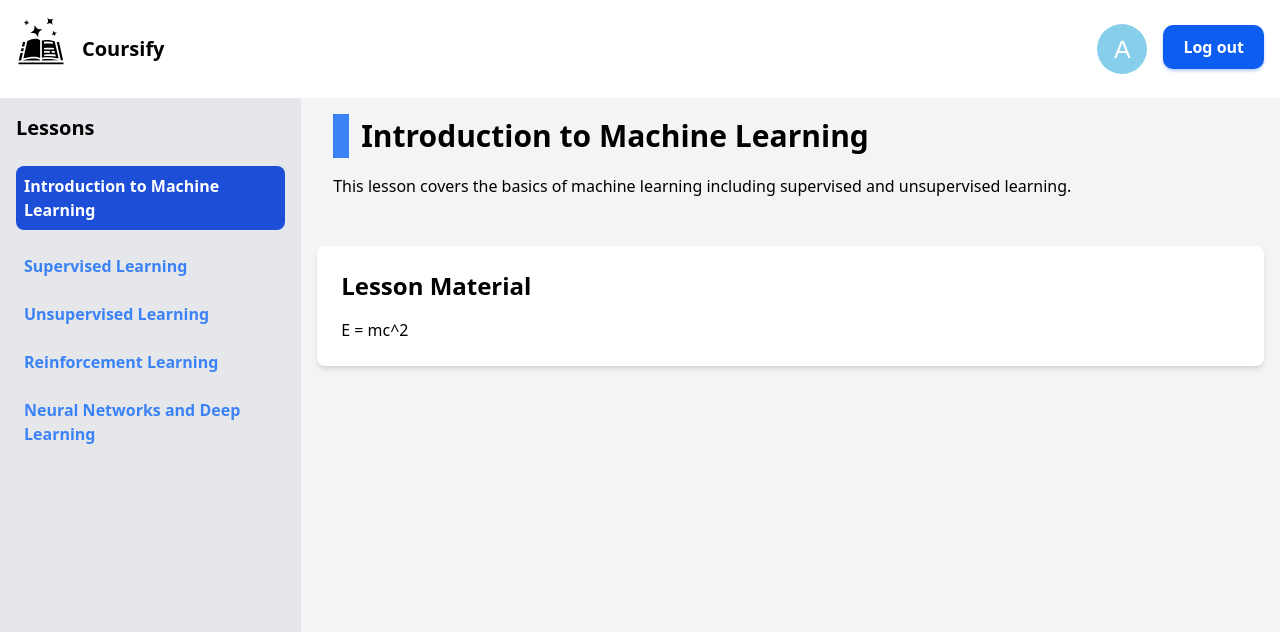
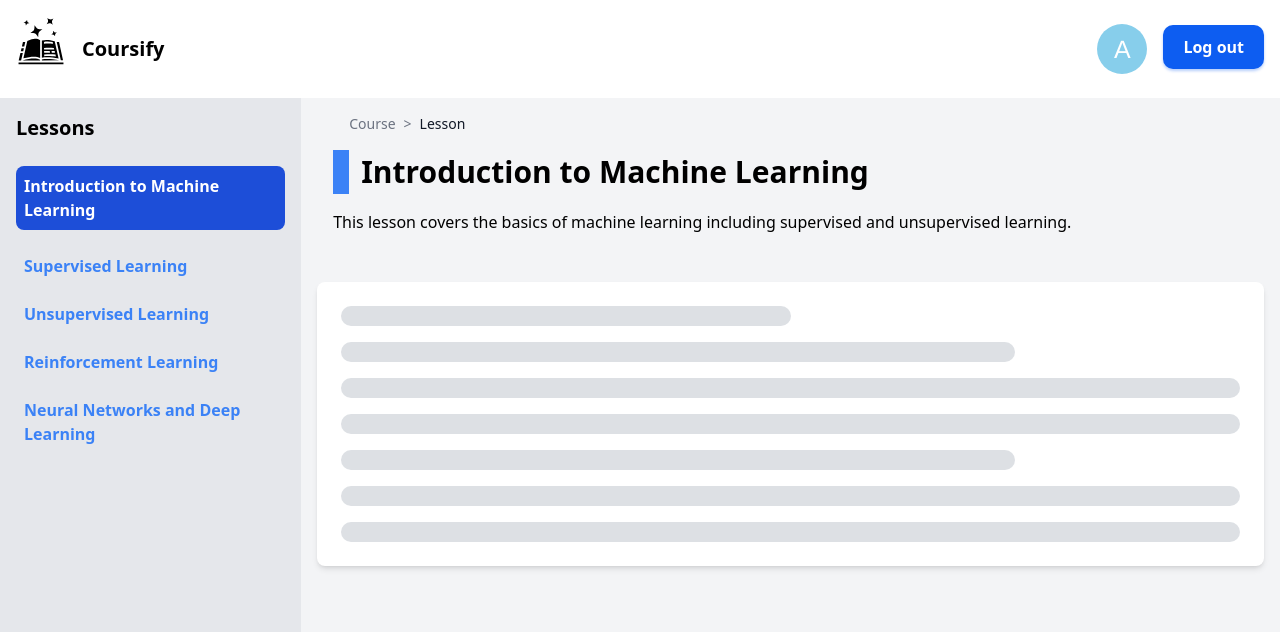
Before and after one commit to KaranpreetRaja/coursify, a React (Vite) app in the folder react-app/: page /course/1/1/lesson/1 in a window 1280 px wide. Shown: the top 632 px of the page. Built offline with nearby package versions, Linux system fonts and the light colour scheme.

Commit message:
Updated lessons page and card updating

```diff
--- a/react-app/src/App.css
+++ b/react-app/src/App.css
@@ -134,7 +134,6 @@ header {
 .login-form2 {
   width: 100%;
   max-width: 350px;
-  padding: 20px;
 }
 
 .login-form {
--- a/react-app/src/components/lessonCard.jsx
+++ b/react-app/src/components/lessonCard.jsx
@@ -1,13 +1,39 @@
-import React from 'react';
+import React, { useEffect, useState } from 'react';
 import { useNavigate } from 'react-router-dom';
+import axios from 'axios';
 
-export default function LessonCard({lesson_id, lesson_name, lesson_description, lesson_loaded, course_id }) {
+export default function LessonCard({ lesson_id, lesson_name, lesson_description, course_id }) {
     const navigate = useNavigate();
     const uid = window.localStorage.getItem('uid');
+    const session_id = window.localStorage.getItem('session_id');
+    const [lessonLoaded, setLessonLoaded] = useState(false);
+
+    const checkLessonLoaded = async () => {
+        try {
+            const response = await axios.get('/api/course_config/get/get_lesson_loaded', {
+                uid,
+                session_id,
+                course_id,
+                lesson_id
+            });
+
+            if (response.data.lesson_loaded) {
+                setLessonLoaded(true);
+            } else {
+                setTimeout(checkLessonLoaded, 3000);
+            }
+        } catch (error) {
+            console.error('Failed to check if lesson is loaded:', error.message);
+        }
+    };
+
+    useEffect(() => {
+        checkLessonLoaded();
+    }, []);
 
     const handleSelectedLesson = () => {
-        navigate(`/course/${uid}/${course_id}/lesson/${lesson_id}`)
-    }
+        navigate(`/course/${uid}/${course_id}/lesson/${lesson_id}`);
+    };
 
     return (
         <div onClick={handleSelectedLesson} className='bg-white shadow-md rounded-lg p-6 mb-4 w-full hover:bg-zinc-100 cursor-pointer'>
@@ -15,8 +41,8 @@ export default function LessonCard({lesson_id, lesson_name, lesson_description,
                 <h2 className='text-2xl font-bold mb-2'>{lesson_name}</h2>
                 <p className='text-gray-700 mb-4'>{lesson_description}</p>
                 <div className='flex items-center'>
-                    <span className={`inline-block w-2 h-2 rounded-full mr-2 ${lesson_loaded ? 'bg-green-500' : 'bg-red-500'}`}></span>
-                    <span>{lesson_loaded ? 'Ready to use' : 'Generating'}</span>
+                    <span className={`inline-block w-2 h-2 rounded-full mr-2 ${lessonLoaded ? 'bg-green-500' : 'bg-red-500'}`}></span>
+                    <span>{lessonLoaded ? 'Ready to use' : 'Generating'}</span>
                 </div>
             </div>
         </div>
--- a/react-app/src/components/topic.jsx
+++ /dev/null
@@ -1,18 +0,0 @@
-import React from 'react';
-import { MdTopic } from "react-icons/md";
-
-export default function Topic({ topicName, index }) {
-    return (
-        <div className="w-60 h-40 bg-white rounded-lg border border-slate-800 mx-2">
-            <div className='h-1/6 bg-slate-300 font-semibold rounded-t-lg flex justify-center items-center'>
-                <span className='text-lg'>Topic {index}</span>
-            </div>
-            <div className='w-full h-3/6 flex justify-center items-center text-blue-300'>
-                <MdTopic size={60}/>
-            </div>
-            <div className='h-2/6 bg-slate-300 text-xl rounded-b-lg flex justify-center items-center'>
-                <span>{topicName}</span>
-            </div>
-        </div>
-    );
-};
--- a/react-app/src/pages/lesson.jsx
+++ b/react-app/src/pages/lesson.jsx
@@ -20,7 +20,7 @@ export default function Lesson() {
     const [lessonData, setLessonData] = useState({
         lesson_name: 'Introduction to Machine Learning',
         lesson_description: 'This lesson covers the basics of machine learning including supervised and unsupervised learning.',
-        lesson_loaded: true,
+        lesson_loaded: false,
         material: 'E = mc^2'
     });
 
@@ -28,16 +28,20 @@ export default function Lesson() {
     //     const fetchLesson = async () => {
     //         try {
     //             const response = await axios.get("/api/course_config/get/get_lesson", {
-    //                 params: {
-    //                     uid,
-    //                     session_id,
-    //                     lesson_id
-    //                 }
+    //                 uid,
+    //                 session_id,
+    //                 course_id,
+    //                 lesson_id
     //             });
 
     //             if (response.data) {
     //                 setLessonData(response.data);
     //             }
+
+    //             if (!response.data.lesson_loaded) {
+    //                 setTimeout(fetchLesson, 3000);
+    //             }
+
     //         } catch (error) {
     //             console.error('Failed to fetch lesson:', error.message);
     //         }
@@ -55,6 +59,13 @@ export default function Lesson() {
                 <div className='bg-gray-100 w-full flex flex-col'>
                     <div className='bg-gray-100 w-full flex flex-col items-start py-4 px-8 mb-8'>
                         <div className='space-y-4 text-gray-100 font-medium text-md'>
+                            <div className='px-4 mb-4'>
+                                <nav className='text-gray-500 text-sm'>
+                                    <Link to={`/course/${uid}/${course_id}`} className='hover:underline'>Course</Link>
+                                    <span className='mx-2'>{'>'}</span>
+                                    <span className='text-gray-900'>Lesson</span>
+                                </nav>
+                            </div>
                             <div className='flex flex-row space-x-3 items-center'>
                                 <div className='h-11 w-4 bg-blue-500'></div>
                                 <h1 className='text-black font-bold text-3xl '>{lessonData.lesson_name}</h1>
@@ -64,23 +75,39 @@ export default function Lesson() {
                             </p>
                         </div>
                     </div>
-                    {lessonData.lesson_loaded && lessonData.material && (
+                    {lessonData.lesson_loaded && lessonData.material ? (
                         <div className='px-4 flex flex-col items-start'>
-                            <div className='bg-white shadow-md rounded-lg p-6 mb-4 w-full'>
+                            <div className=''>
                                 <h2 className='text-2xl font-semibold mb-4'>Lesson Material</h2>
                                 <p>{lessonData.material}</p>
                             </div>
                         </div>
-                    )}
-
+                    ) : (
+                        <div className='px-4 flex flex-col items-center'>
+                            <div className="bg-white shadow-md rounded-lg p-6 mb-4 w-full flex flex-col gap-4">
+                                <div className="animate-pulse bg-gray-300 w-2/4 h-5 rounded-full"></div>
+                                <div className="animate-pulse bg-gray-300 w-3/4 h-5 rounded-full"></div>
+                                <div className="animate-pulse bg-gray-300 w-full h-5 rounded-full"></div>
+                                <div className="animate-pulse bg-gray-300 w-full h-5 rounded-full"></div>
+                                <div className="animate-pulse bg-gray-300 w-3/4 h-5 rounded-full"></div>
+                                <div className="animate-pulse bg-gray-300 w-full h-5 rounded-full"></div>
+                                <div className="animate-pulse bg-gray-300 w-full h-5 rounded-full"></div>
+                            </div>
+                        </div>
+                    )
+                    }
 
                     <div className="flex justify-between w-full rounded-t-lg px-4 pb-4 mt-auto text-2xl">
                         <Link
+                            to={lesson_id <= 1
+                                ? ''
+                                : `/course/${uid}/${course_id}/lesson/${Number(lesson_id) - 1}`}
                             className='bg-blue-600 text-white px-6 py-2 rounded-lg hover:bg-blue-500 focus:outline-none focus:ring focus:border-blue-300'>
                             Back
                         </Link>
-                        <Quiz/>
+                        <Quiz course_id={course_id} lesson_id={lesson_id} />
                         <Link
+                            to={`/course/${uid}/${course_id}/lesson/${Number(lesson_id) + 1}`}
                             className="bg-blue-800 text-white px-6 py-2 rounded-lg hover:bg-blue-700 focus:outline-none focus:ring focus:border-blue-300">
                             Next
                         </Link>
--- a/react-app/tailwind.config.js
+++ b/react-app/tailwind.config.js
@@ -7,7 +7,8 @@ export default {
   theme: {
     extend: {
       height: {
-        'wizard': '700px'
+        'wizard': '700px',
+        'quiz': '700px'
       },
       width: {
         'topic': '900px'
```
